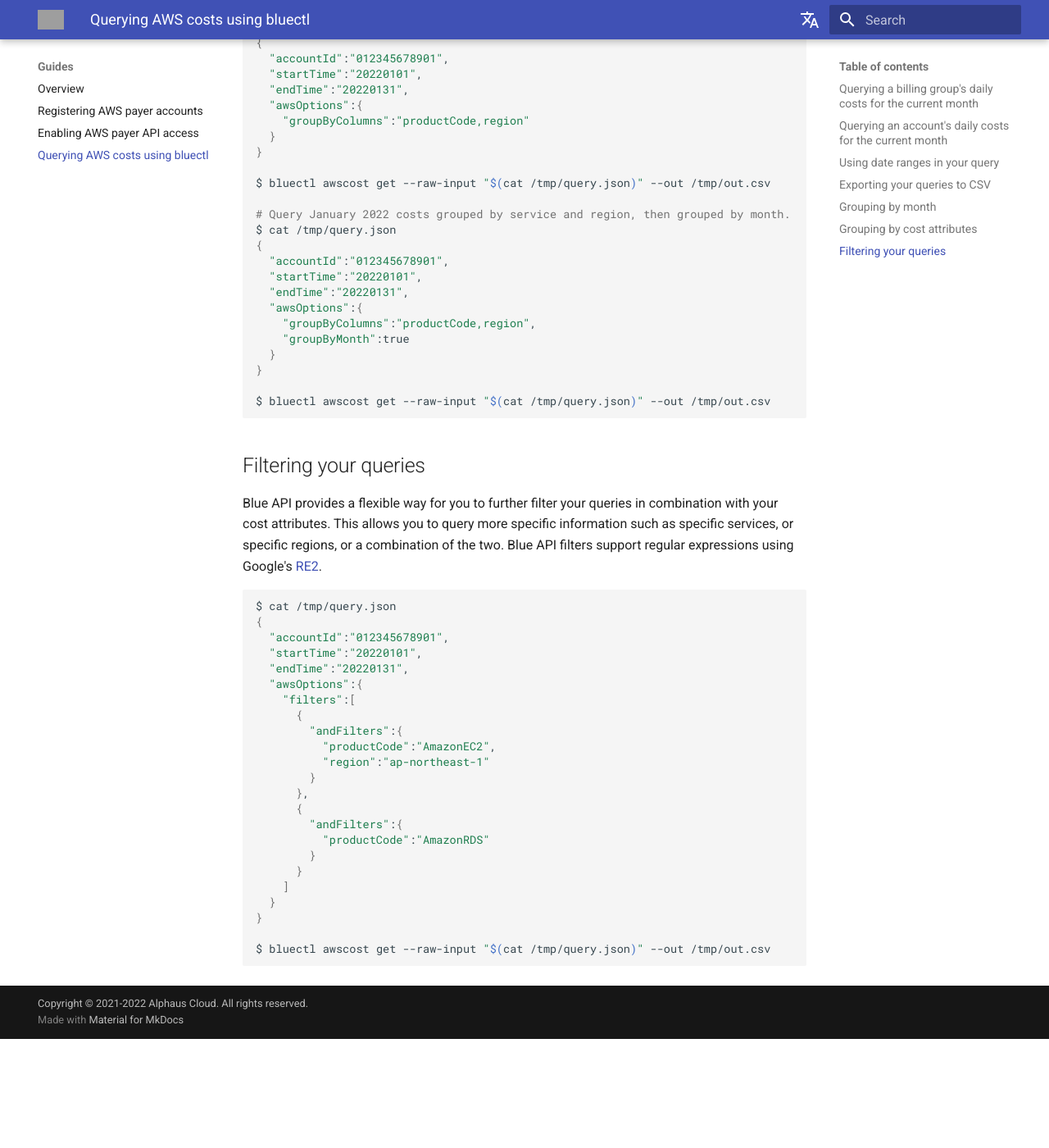
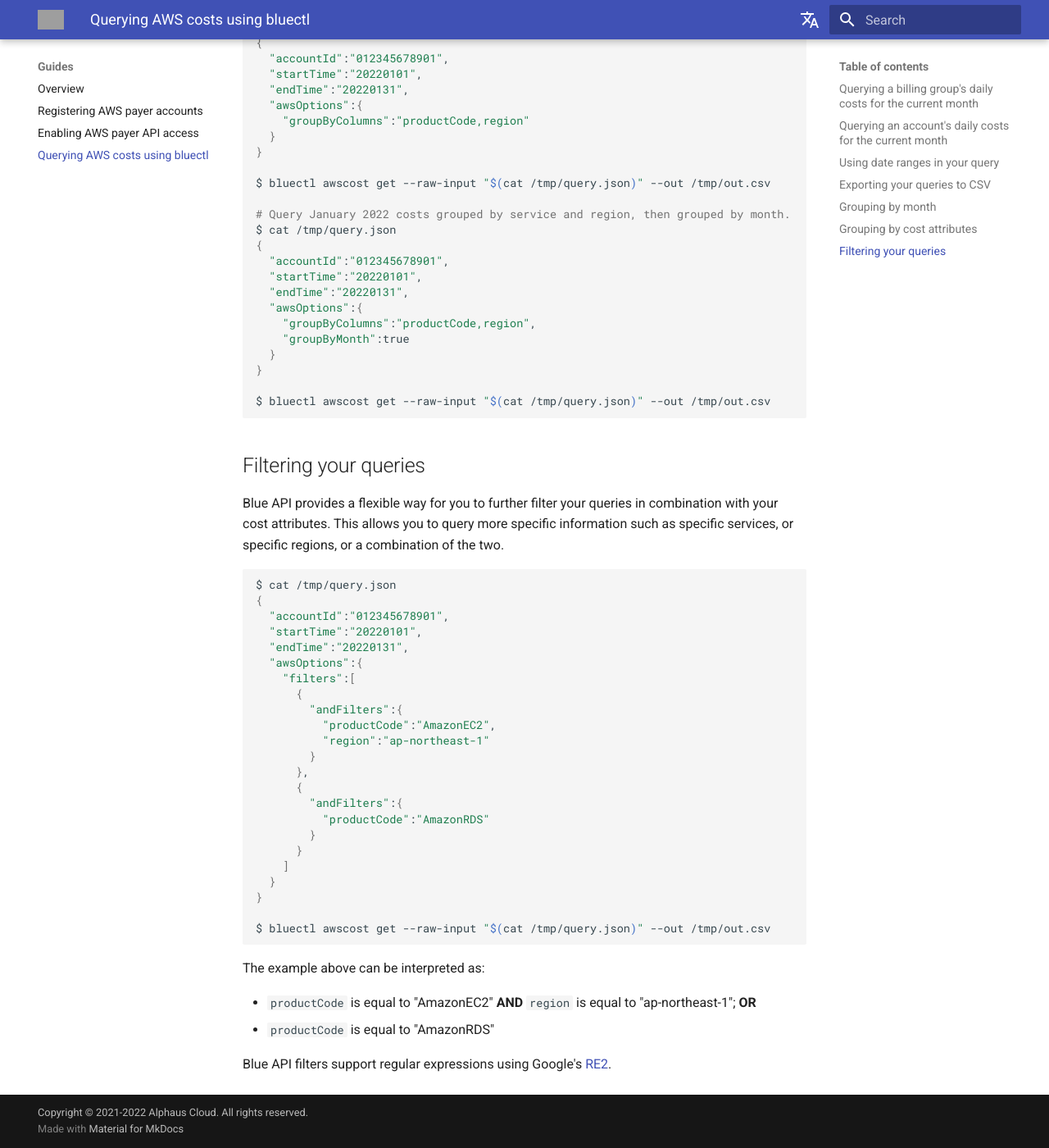
Before and after one commit to alphauslabs/tmpdocs, an MkDocs documentation site: the page built from docs/guides/aws-query-costs.md, in a window 1280 px wide and 1400 px high, scrolled down 2157 px. Shown: the whole window at 82% size. Built offline with MkDocs 1.6.1 and Material for MkDocs 9.7.7, drawn with Linux system fonts in a browser that asks for light colours; comment, search, counter and statistics services are not loaded; before the commit the page ends 3424 px from its top, so only the background shows below that; grey boxes are pictures that could not be loaded.

Commit message:
docs: query costs

````diff
--- a/docs/guides/aws-query-costs.md
+++ b/docs/guides/aws-query-costs.md
@@ -126,3 +126,10 @@
 
 $ bluectl awscost get --raw-input "$(cat /tmp/query.json)" --out /tmp/out.csv
 ```
+
+The example above can be interpreted as:
+
+* `productCode` is equal to "AmazonEC2" **AND** `region` is equal to "ap-northeast-1"; **OR**
+* `productCode` is equal to "AmazonRDS"
+
+Blue API filters support regular expressions using Google's [RE2](https://github.com/google/re2/wiki/Syntax).
````
Also changed, not shown: other parts of docs/guides/aws-query-costs.md (+1 -1 lines).
